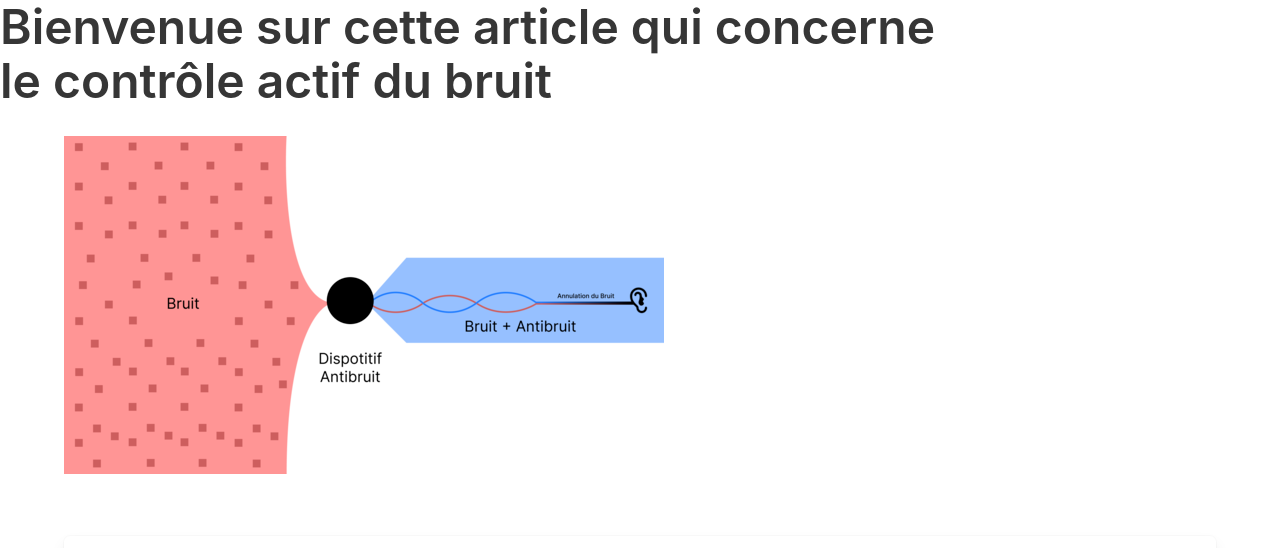
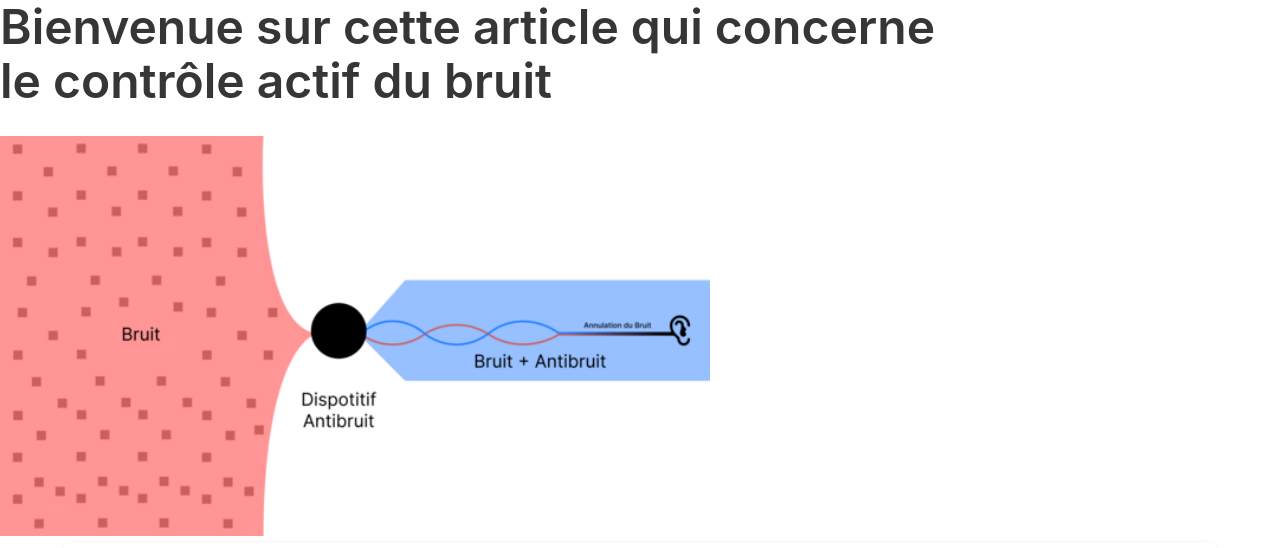
Before and after one commit to melissa98m/seo, a plain HTML site: page index.html in a window 1280 px wide. Shown: the top 548 px of the page. Drawn offline with nearby package versions, Linux system fonts and the light colour scheme.

Commit message:
Update index.html

```diff
--- a/index.html
+++ b/index.html
@@ -24,7 +24,7 @@
 	</section>
 
 	  <section >
-        <div class="container" style=" height:400px; background-image: url(anc.png); background-repeat: no-repeat !important;">
+        <img src="anc.png" style="height:400px" alt="reduction de bruit">
         </div>
       </section>
 
```
